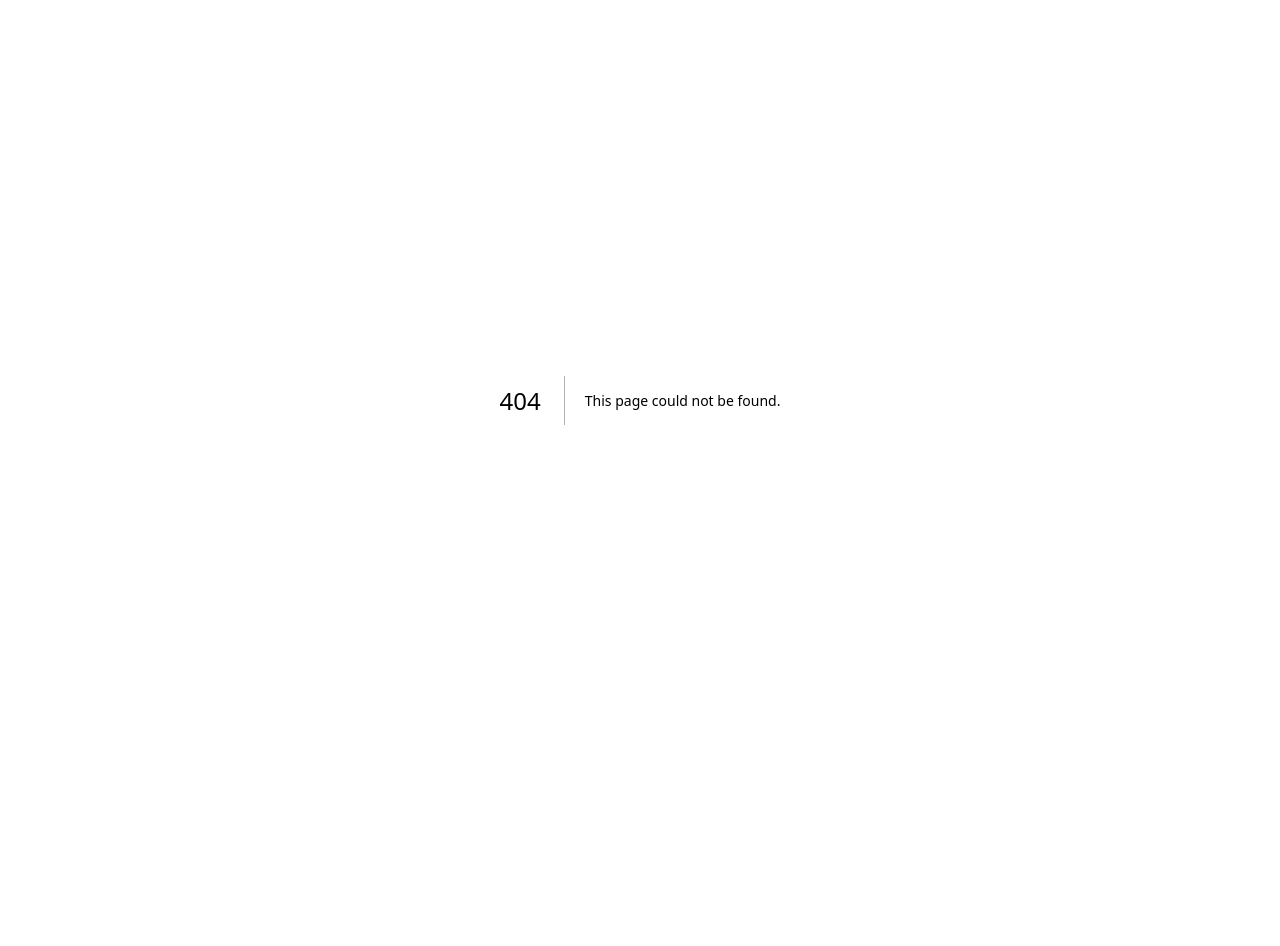
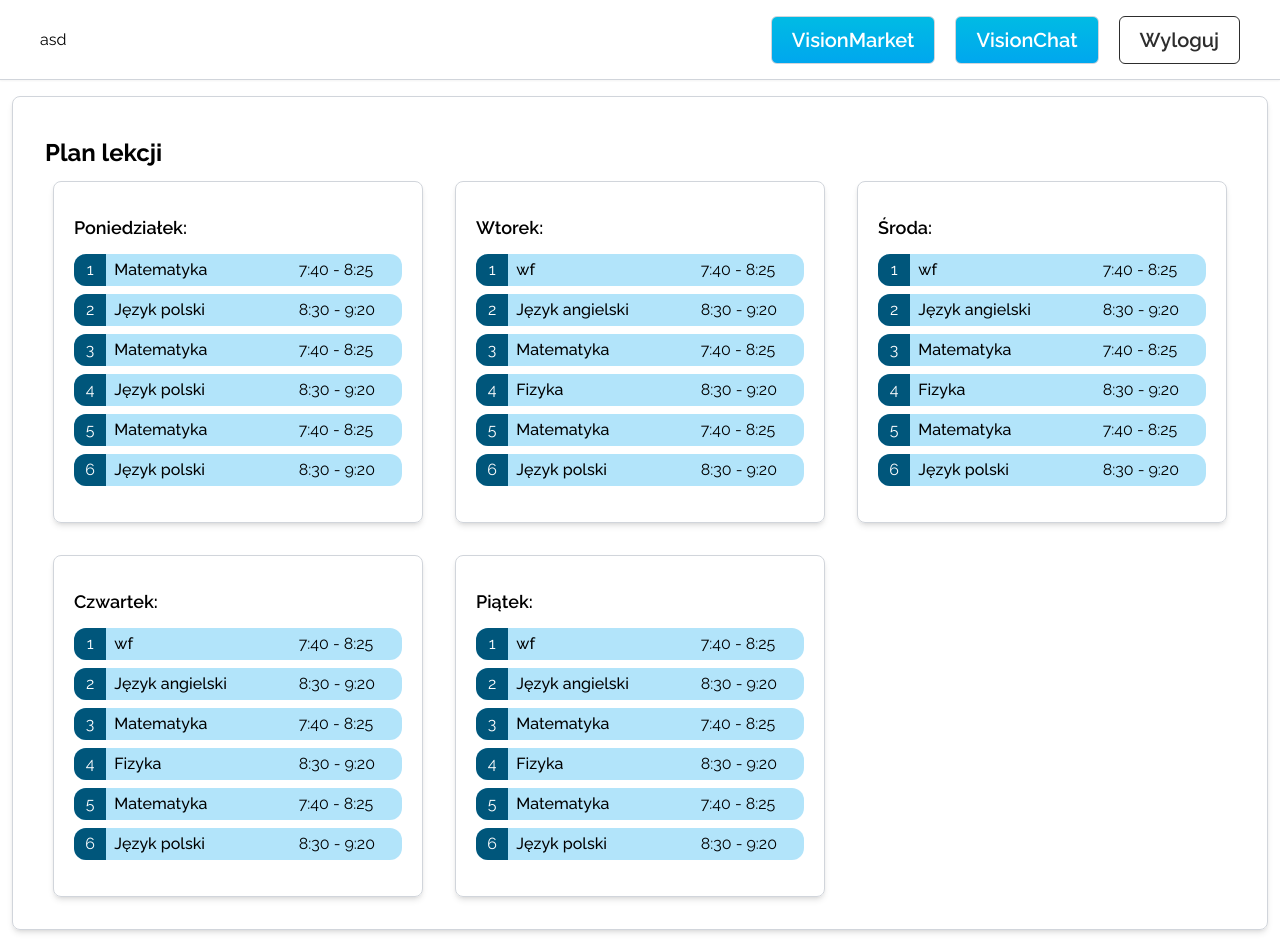
Before and after one commit to Codifinity/class-vision, a Next.js app: page /lekcje in a window 1280 px wide. Before the commit this address had no page. Before the commit the page ends 800 px from the top, so only its background shows below. Built offline with nearby package versions, Linux system fonts and the light colour scheme.

Commit message:
add all lessons page

```diff
--- a/src/app/components/Timetable.tsx
+++ b/src/app/components/Timetable.tsx
@@ -59,7 +59,7 @@ export default function Timetable() {
             </div>
           </div>
           <div className="w-full lg:mt-8 lg:mb-3 font-semibold text-xl text-[#00BBE4] lg:mx-5 mx-5 mt-8 mb-5">
-          <Link href="#">Zobacz pełny plan lekcji</Link>
+          <Link href="/lekcje">Zobacz pełny plan lekcji</Link>
           </div>
         </>
       ) : (
--- /dev/null
+++ b/src/app/lekcje/page.tsx
@@ -0,0 +1,138 @@
+'use client';
+
+import * as React from 'react';
+
+import Navbar from '../components/Navbar';
+import useMediaQuery from '@/hooks/useMediaQuery';
+import Image from 'next/image';
+import Arrow from '../../assets/down-arrow.png';
+import Link from 'next/link';
+import { useState } from 'react';
+
+interface lessonObject {
+  name: string;
+  start: string;
+  end: string;
+}
+
+let monday: lessonObject[] = [
+  { name: 'Matematyka', start: '7:40', end: '8:25' },
+  { name: 'Język polski', start: '8:30', end: '9:20' },
+  { name: 'Matematyka', start: '7:40', end: '8:25' },
+  { name: 'Język polski', start: '8:30', end: '9:20' },
+  { name: 'Matematyka', start: '7:40', end: '8:25' },
+  { name: 'Język polski', start: '8:30', end: '9:20' }
+];
+
+let tuesday: lessonObject[] = [
+  { name: 'wf', start: '7:40', end: '8:25' },
+  { name: 'Język angielski', start: '8:30', end: '9:20' },
+  { name: 'Matematyka', start: '7:40', end: '8:25' },
+  { name: 'Fizyka', start: '8:30', end: '9:20' },
+  { name: 'Matematyka', start: '7:40', end: '8:25' },
+  { name: 'Język polski', start: '8:30', end: '9:20' }
+];
+
+let wednesday: lessonObject[] = [
+  { name: 'wf', start: '7:40', end: '8:25' },
+  { name: 'Język angielski', start: '8:30', end: '9:20' },
+  { name: 'Matematyka', start: '7:40', end: '8:25' },
+  { name: 'Fizyka', start: '8:30', end: '9:20' },
+  { name: 'Matematyka', start: '7:40', end: '8:25' },
+  { name: 'Język polski', start: '8:30', end: '9:20' }
+];
+
+let thursday: lessonObject[] = [
+  { name: 'wf', start: '7:40', end: '8:25' },
+  { name: 'Język angielski', start: '8:30', end: '9:20' },
+  { name: 'Matematyka', start: '7:40', end: '8:25' },
+  { name: 'Fizyka', start: '8:30', end: '9:20' },
+  { name: 'Matematyka', start: '7:40', end: '8:25' },
+  { name: 'Język polski', start: '8:30', end: '9:20' }
+];
+
+let friday: lessonObject[] = [
+  { name: 'wf', start: '7:40', end: '8:25' },
+  { name: 'Język angielski', start: '8:30', end: '9:20' },
+  { name: 'Matematyka', start: '7:40', end: '8:25' },
+  { name: 'Fizyka', start: '8:30', end: '9:20' },
+  { name: 'Matematyka', start: '7:40', end: '8:25' },
+  { name: 'Język polski', start: '8:30', end: '9:20' }
+];
+
+export default function Page() {
+  const isDesktop = useMediaQuery('(min-width: 1280px)');
+  const [isOpen, setOpen] = useState(true);
+
+  return (
+    <div className="w-full">
+      <Navbar />
+      <section className="border-gray-300 border-[1px] lg:w-auto mx-3 w-auto rounded-lg px-5 lg:my-4 mt-8 py-8 shadow-md ">
+        <div className="flex flex-row items-center justify-between my-2 mb-3 mx-3">
+          <h3 className="text-black font-bold text-2xl">Plan lekcji</h3>
+        </div>
+        <div className="grid lg:grid-cols-3 grid-cols-1 md:grid-cols-2 md:mx-0 gap-x-2 gap-y-8 lg:mx-2">
+          <div className="border-gray-300 border-[1px] rounded-lg px-5 lg:mt-0 mt-4 py-8 shadow-md lg:mx-3 mx-1">
+            <p className="text-lg font-semibold">Poniedziałek: </p>
+            <div className="flex flex-col justify-center items-start mt-2 ">
+              <TimetableItem lessons={monday} />
+            </div>
+          </div>
+          <div className="border-gray-300 border-[1px] rounded-lg px-5 lg:mt-0 mt-4 py-8 shadow-md lg:mx-3 mx-1">
+            <p className="text-lg font-semibold">Wtorek: </p>
+            <div className="flex flex-col justify-center items-start mt-2">
+              <TimetableItem lessons={tuesday} />
+            </div>
+          </div>
+          <div className="border-gray-300 border-[1px] rounded-lg px-5 lg:mt-0 mt-4 py-8 shadow-md lg:mx-3 mx-1">
+            <p className="text-lg font-semibold">Środa: </p>
+            <div className="flex flex-col justify-center items-start mt-2">
+              <TimetableItem lessons={wednesday} />
+            </div>
+          </div>
+          <div className="border-gray-300 border-[1px]  rounded-lg px-5 lg:mt-0 mt-4 py-8 shadow-md lg:mx-3 mx-1">
+            <p className="text-lg font-semibold">Czwartek: </p>
+            <div className="flex flex-col justify-center items-start mt-2">
+              <TimetableItem lessons={thursday} />
+            </div>
+          </div>
+          <div className="border-gray-300 border-[1px] rounded-lg px-5 lg:mt-0 mt-4 py-8 shadow-md lg:mx-3 mx-1">
+            <p className="text-lg font-semibold">Piątek: </p>
+            <div className="flex flex-col justify-center items-start mt-2">
+              <TimetableItem lessons={friday} />
+            </div>
+          </div>
+          </div>
+      </section>
+    </div>
+  );
+}
+
+interface TimetableItemProps {
+  lessons: lessonObject[];
+}
+
+const TimetableItem = ({ lessons }: TimetableItemProps) => {
+  return (
+    <>
+      {lessons.map((lesson, lessonId) => (
+        <div
+          className="flex flex-row justify-start items-center gap-2 bg-blue/30 rounded-xl w-full my-1"
+          key={lessonId}
+        >
+          <div className="flex justify-center items-center bg-dark-blue text-white font-regular rounded-s-xl w-10 py-1">
+            <p>{lessonId + 1}</p>
+          </div>
+          <div className="flex justify-start w-8/12 items-center font-medium">
+            <p>{lesson.name}</p>
+          </div>
+          <div className="w-32">
+            <p>
+              {lesson.start} - {lesson.end}
+            </p>
+          </div>
+        </div>
+      ))}
+    </>
+  );
+};
```
